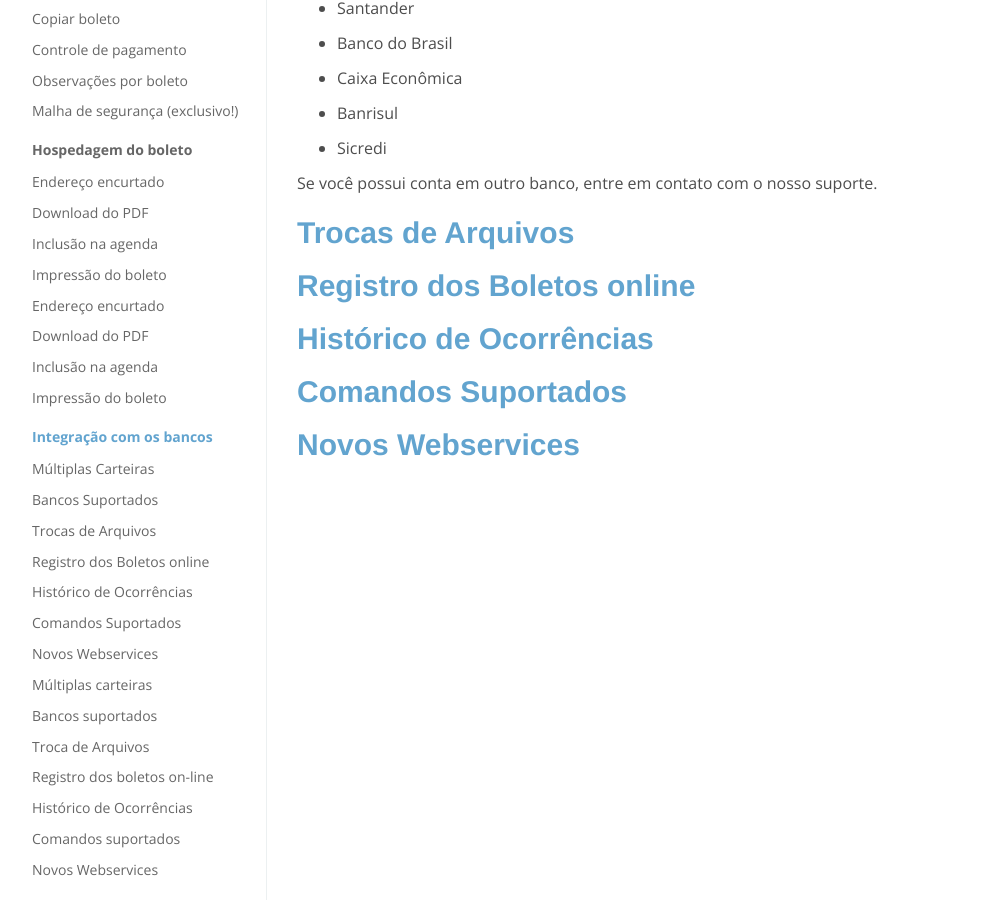
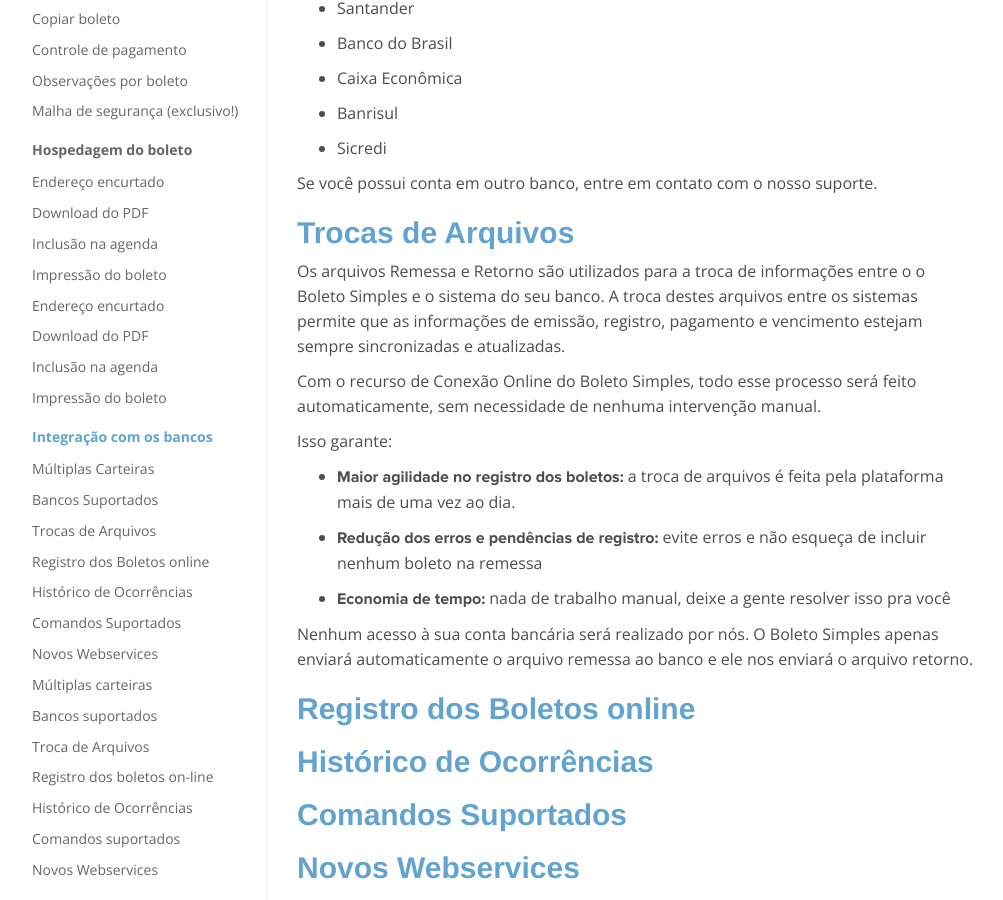
Before and after one commit to BoletoSimples/boletosimples-features, a Jekyll site: the page built from integracao-com-os-bancos.markdown, in a window 1280 px wide and 900 px high, scrolled down 774 px. Shown: the whole window, without its empty margins (143-1146 px from the left). Built offline with Jekyll 4.4.1, drawn with Linux system fonts in a browser that asks for light colours.

Commit message:
Updated Integracao Com Os Bancos

```diff
--- a/integracao-com-os-bancos.markdown
+++ b/integracao-com-os-bancos.markdown
@@ -44,6 +44,21 @@
 
 ## Trocas de Arquivos
 
+Os arquivos Remessa e Retorno são utilizados para a troca de informações entre o o Boleto Simples e o sistema do seu banco.
+A troca destes arquivos entre os sistemas permite que as informações de emissão, registro, pagamento e vencimento estejam sempre sincronizadas e atualizadas.
+
+Com o recurso de Conexão Online do Boleto Simples, todo esse processo será feito automaticamente, sem necessidade de nenhuma intervenção manual.
+
+Isso garante:
+
+* **Maior agilidade no registro dos boletos:** a troca de arquivos é feita pela plataforma mais de uma vez ao dia.
+
+* **Redução dos erros e pendências de registro:** evite erros e não esqueça de incluir nenhum boleto na remessa
+
+* **Economia de tempo:** nada de trabalho manual, deixe a gente resolver isso pra você
+
+Nenhum acesso à sua conta bancária será realizado por nós. O Boleto Simples apenas enviará automaticamente o arquivo remessa ao banco e ele nos enviará o arquivo retorno.
+
 ## Registro dos Boletos online
 
 ## Histórico de Ocorrências
```
